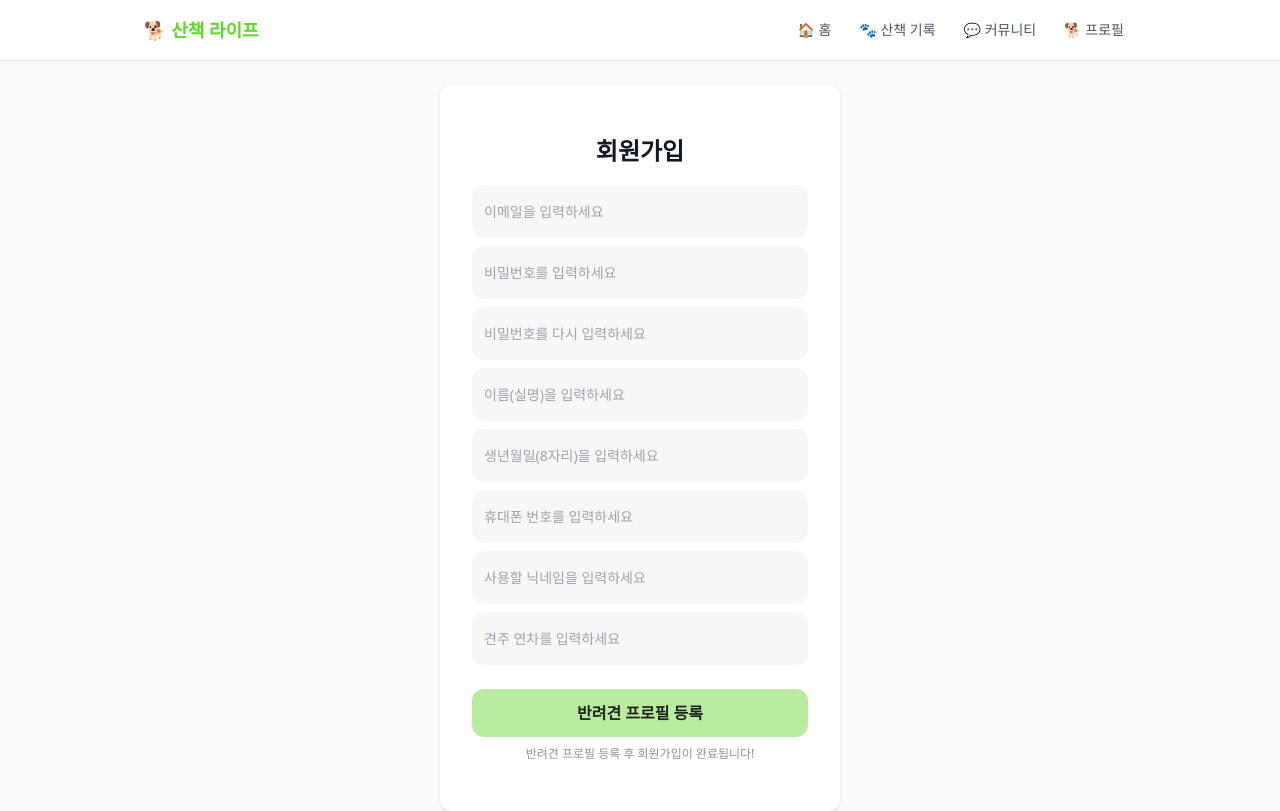
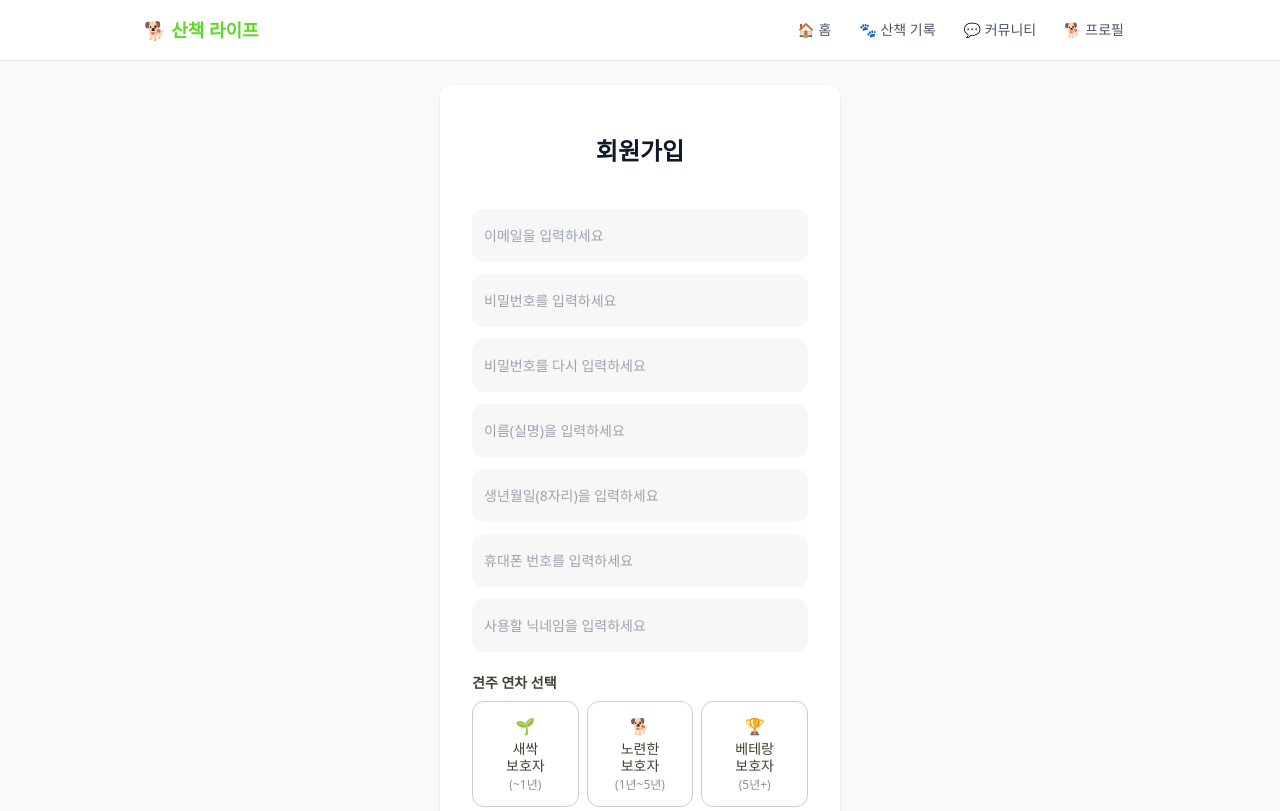
Before and after one commit to wodud17711/first-team-project, a React (Vite) app in the folder frontend/: page /join in a window 1280 px wide. Shown: the top 811 px of the page. Built offline with nearby package versions, Linux system fonts and the light colour scheme.

Commit message:
feat: 로그인/회원가입 페이지 1차 완성

```diff
--- a/frontend/src/pages/Join.jsx
+++ b/frontend/src/pages/Join.jsx
@@ -31,6 +31,26 @@ function Join() {
         console.log(form)   // 현재 입력된 값 전체 출력
     }
 
+
+
+    // input 코드(사용자 정보 입력란) 줄이기 위해 사용
+    const inputs = [
+        { name: "email", type: "text", placeholder: "이메일을 입력하세요" },
+        { name: "password", type: "password", placeholder: "비밀번호를 입력하세요" },
+        { name: "password2", type: "password", placeholder: "비밀번호를 다시 입력하세요" },
+        { name: "name", type: "text", placeholder: "이름(실명)을 입력하세요" },
+        { name: "birth", type: "text", placeholder: "생년월일(8자리)을 입력하세요" },
+        { name: "phone", type: "tel", placeholder: "휴대폰 번호를 입력하세요" },
+        { name: "nickname", type: "text", placeholder: "사용할 닉네임을 입력하세요" }
+    ]
+    // 견주 연차 선택 버튼 코드 줄이기 위해 사용
+    const careers = [
+        { value: "새싹보호자", icon: "🌱", title: "새싹", sub: "보호자", desc: "~1년" },
+        { value: "노련한보호자", icon: "🐕", title: "노련한", sub: "보호자", desc: "1년~5년" },
+        { value: "베테랑보호자", icon: "🏆", title: "베테랑", sub: "보호자", desc: "5년+" }
+    ]
+
+
   return (
     <div className="flex flex-col items-center space-y-6">
 
@@ -38,44 +58,55 @@ function Join() {
 
         <form onSubmit={handleSubmit}
               className="flex flex-col items-center">
-            <h1 className="text-[24px] font-bold">회원가입</h1>
+            <h1 className="text-[24px] font-bold mb-6">회원가입</h1>
             <div>
 
             </div>
             {/* 사용자 정보 입력칸 */}
-            <div className="w-full mt-4 flex flex-col gap-2">
-                <input type="text" name="email" placeholder="이메일을 입력하세요"
-                             value={form.email} onChange={handleChange}
-                    className="px-3 py-4 bg-[#f7f7f7] rounded-xl focus:outline-brand-300
-                               text-[14px] text-txtcolor-900"/>
-                <input type="password" name="password" placeholder="비밀번호를 입력하세요"
-                             value={form.password} onChange={handleChange}
-                    className="px-3 py-4 bg-[#f7f7f7] rounded-xl focus:outline-brand-300
-                               text-[14px] text-txtcolor-900"/>
-                <input type="password" name="password2" placeholder="비밀번호를 다시 입력하세요"
-                             value={form.password2} onChange={handleChange}
-                    className="px-3 py-4 bg-[#f7f7f7] rounded-xl focus:outline-brand-300
-                               text-[14px] text-txtcolor-900"/>
-                <input type="text" name="name" placeholder="이름(실명)을 입력하세요"
-                             value={form.name} onChange={handleChange}
-                    className="px-3 py-4 bg-[#f7f7f7] rounded-xl focus:outline-brand-300
-                               text-[14px] text-txtcolor-900"/>
-                <input type="text" name="birth" inputMode="numeric" placeholder="생년월일(8자리)을 입력하세요"
-                             value={form.birth} onChange={handleChange}
-                    className="px-3 py-4 bg-[#f7f7f7] rounded-xl focus:outline-brand-300
-                               text-[14px] text-txtcolor-900"/>
-                <input type="tel" name="phone" placeholder="휴대폰 번호를 입력하세요"
-                             value={form.phone} onChange={handleChange}
-                    className="px-3 py-4 bg-[#f7f7f7] rounded-xl focus:outline-brand-300
-                               text-[14px] text-txtcolor-900"/>
-                <input type="text" name="nickname" placeholder="사용할 닉네임을 입력하세요"
-                             value={form.nickname} onChange={handleChange}
-                    className="px-3 py-4 bg-[#f7f7f7] rounded-xl focus:outline-brand-300
-                               text-[14px] text-txtcolor-900"/>
-                <input type="text" name="career" placeholder="견주 연차를 입력하세요"
-                             value={form.career} onChange={handleChange}
-                    className="px-3 py-4 bg-[#f7f7f7] rounded-xl focus:outline-brand-300
-                               text-[14px] text-txtcolor-900"/>
+            <div className="w-full mt-4 flex flex-col gap-3">
+                {inputs.map((item) => (
+                <input
+                    key={item.name}
+                    type={item.type}
+                    name={item.name}
+                    placeholder={item.placeholder}
+                    value={form[item.name]}
+                    onChange={handleChange}
+                    className="px-3 py-4 bg-[#f7f7f7] rounded-xl text-[14px]
+                            focus:outline-brand-300 hover:bg-[#F0F0F0] transition"
+                />
+                ))}
+
+                {/* 견주 연차 선택 */}
+                <div className="w-full mt-2 flex flex-col gap-2">
+                    <p className="text-[14px] text-txtcolor-700 font-bold">견주 연차 선택</p>
+                    <div className="flex gap-2">
+                        {careers.map((c) => (
+                        <button
+                            key={c.value}
+                            type="button"
+                            onClick={() => setForm({ ...form, career: c.value })}
+                            className={`w-1/3 flex flex-col items-center justify-center
+                            px-3 py-3 rounded-xl border text-[14px] transition
+                            ${form.career === c.value
+                                ? "bg-brand-200 border-brand-500 hover:bg-brand-200"
+                                : "bg-white border-txtcolor-200 hover:bg-[#F0F0F0] hover:border-txtcolor-200"
+                            }`}
+                        >
+                            <span className="text-[16px] text-txtcolor-400">{c.icon}</span>
+                            <span className="text-[14px] text-txtcolor-700">{c.title}</span>
+                            <span className="-mt-1 text-[14px] text-txtcolor-700">{c.sub}</span>
+                            <span className="text-[12px] text-txtcolor-400">({c.desc})</span>
+                        </button>
+                        ))}
+                    </div>
+
+                    {/* 버튼 밑 공지글 */}
+                    <div className="w-full flex items-center justify-center
+                                    text-[12px] text-txtcolor-400">
+                        <p>보호자님의 반려생활 경험에 맞는 소통을 위해 사용됩니다</p>
+                    </div>
+                </div>
             </div>
 
             {/* 반려견 프로필 등록 버튼 */}
@@ -85,7 +116,7 @@ function Join() {
             </div>
             {/* 버튼 밑 공지글 */}
             <div className="w-full mt-2 flex items-center justify-center
-                            text-[12px] text-txtcolor-400 gap-3">
+                            text-[12px] text-txtcolor-400">
                 <p>반려견 프로필 등록 후 회원가입이 완료됩니다!</p>
             </div>
 
--- a/frontend/src/pages/Login.jsx
+++ b/frontend/src/pages/Login.jsx
@@ -9,15 +9,17 @@ function Login() {
       <section className="w-[400px] bg-white rounded-xl px-8 py-12 shadow">
 
         <form className="flex flex-col items-center">
-            <h1 className="text-[24px] font-bold">로그인</h1>
+            <h1 className="text-[24px] font-bold mb-6">로그인</h1>
             {/* 아이디, 비번 입력칸 */}
             <div className="w-full mt-4 flex flex-col gap-2">
                 <input type="text" placeholder="이메일을 입력하세요"
-                    className="px-3 py-4 bg-[#f7f7f7] rounded-xl focus:outline-brand-300
-                               text-[14px] text-txtcolor-900"/>
+                    className="px-3 py-4 bg-[#f7f7f7] rounded-xl text-[14px]
+                               focus:outline-brand-300 hover:bg-[#F0F0F0]
+                               transition"/>
                 <input type="password" placeholder="비밀번호를 입력하세요"
-                    className="px-3 py-4 bg-[#f7f7f7] rounded-xl focus:outline-brand-300
-                               text-[14px] text-txtcolor-900"/>
+                    className="px-3 py-4 bg-[#f7f7f7] rounded-xl text-[14px]
+                               focus:outline-brand-300 hover:bg-[#F0F0F0]
+                               transition"/>
             </div>
 
             {/* 로그인 유지 */}
```
